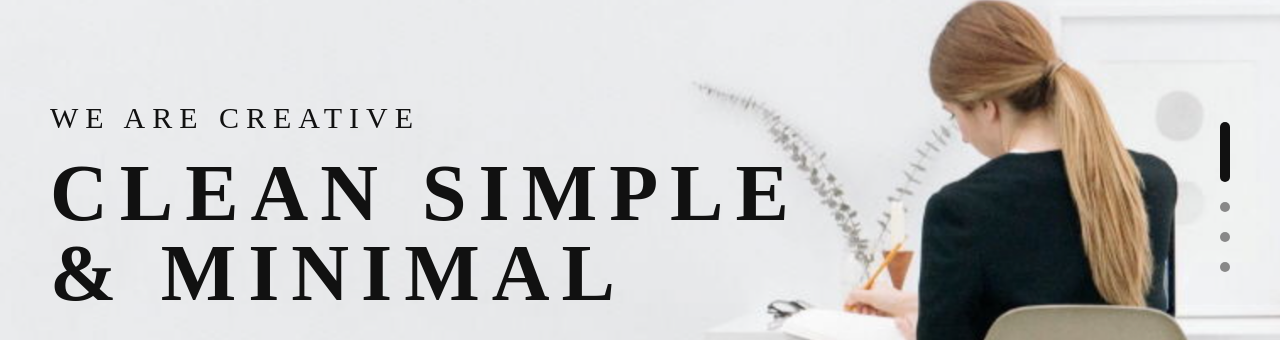
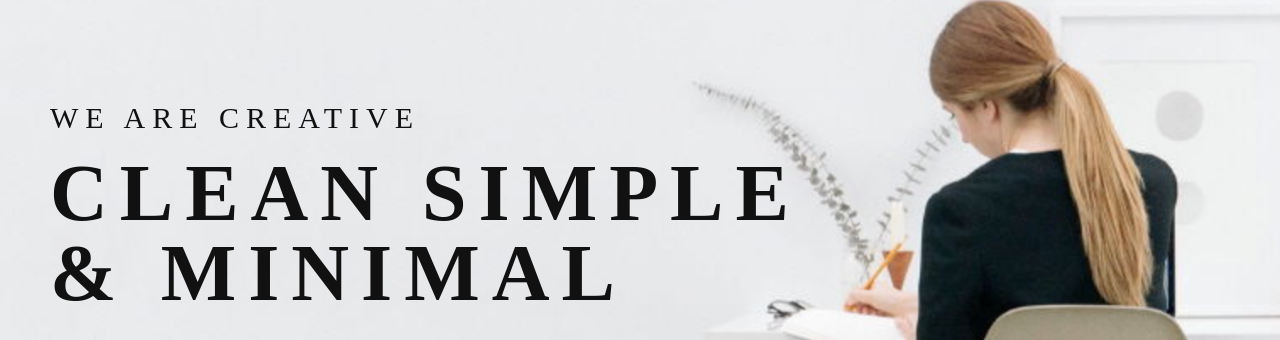
Before and after one commit to bsia0831/portfolio_first, a plain HTML site: page index.html in a window 1280 px wide. Shown: the part 203-543 px from the top of the page. Drawn offline with nearby package versions, Linux system fonts and the light colour scheme; a web font is replaced by a local one.

Commit message:
navi 삭제

```diff
--- a/index.html
+++ b/index.html
@@ -525,13 +525,6 @@
             </div>
         </div>
     </footer>
-
-    <ul id="navi">
-        <li><a href="#header" class="on"></a></li>
-        <li><a href="#news"></a></li>
-        <li><a href="#brand"></a></li>
-        <li><a href="#crew"></a></li>
-    </ul>
 </body>
 
 </html>
```
